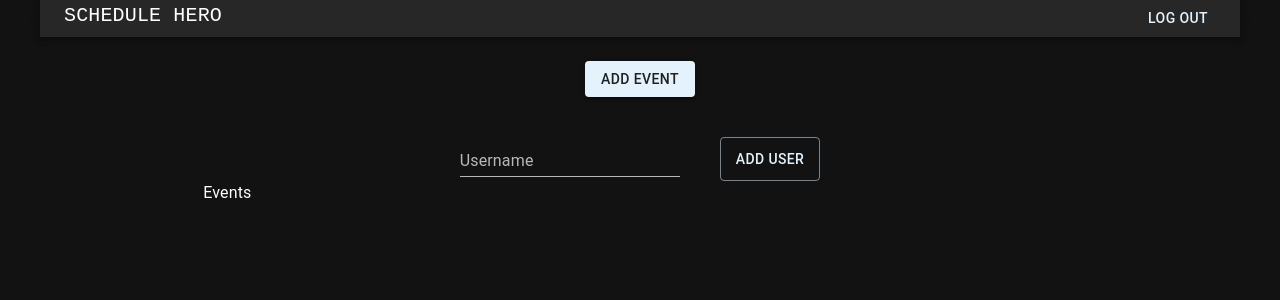
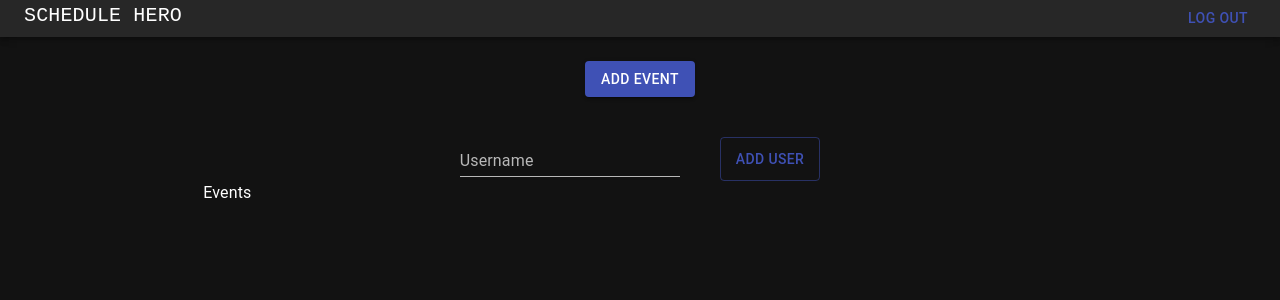
Before and after one commit to Armadillo59/schedule-hero, a React app: page / in a window 1280 px wide. Shown: the top 300 px of the page. Built offline with nearby package versions, Linux system fonts and the light colour scheme.

Commit message:
Change theme, attach app bar outside of main container

```diff
--- a/client/App.jsx
+++ b/client/App.jsx
@@ -1,17 +1,20 @@
-import React from 'react';
+import React, { useState } from 'react';
 import { BrowserRouter, Route, Routes } from "react-router-dom";
 import { CssBaseline, ThemeProvider } from "@mui/material";
 import { theme } from './themes';
 
 import MainContainer from "./components/MainContainer";
 import Login from "./components/Login";
+import HeaderAppBar from "./components/HeaderAppBar";
 
 const App = () => {
+
   return (
 
     <ThemeProvider theme={theme}>
       <CssBaseline enableColorScheme />
         <BrowserRouter>
+          <HeaderAppBar/>
           <Routes>
             <Route path='/' element={<MainContainer />}></Route>
             <Route path='/login' element={<Login />}></Route>
--- a/client/components/HeaderAppBar.jsx
+++ b/client/components/HeaderAppBar.jsx
@@ -1,5 +1,5 @@
-import React from 'react';
-import { useNavigate } from 'react-router-dom';
+import React, { useState } from 'react';
+import { useNavigate, useLocation } from 'react-router-dom';
 
 import AppBar from '@mui/material/AppBar';
 import Container from '@mui/material/Container';
@@ -9,9 +9,17 @@ import Button from '@mui/material/Button';
 
 function HeaderAppBar(props) {
   const navigate = useNavigate();
+  const location = useLocation();
+
+  // Can replace with session once that is implemented
+  const [displayLogOut, setDisplayLogOut] = useState(() => {
+    if (location.pathname === '/') return true;
+    return false;
+  })
 
   function handleLogOut(e) {
     // Probably need to resolve token or session, delete stuff in localStorage when logging out
+    setDisplayLogOut(false);
     navigate('/login');
   }
 
@@ -21,7 +29,7 @@ function HeaderAppBar(props) {
         <Typography variant="h6" fontFamily="monospace" >
           SCHEDULE HERO
         </Typography>
-        <Button variant="text" onClick={handleLogOut}>Log Out</Button>
+        {displayLogOut && <Button variant="text" onClick={handleLogOut}>Log Out</Button>}
       </Container>
     </AppBar>
   )
--- a/client/components/MainContainer.jsx
+++ b/client/components/MainContainer.jsx
@@ -1,6 +1,5 @@
 import React from 'react';
 import EventBoard from './EventBoard';
-import HeaderAppBar from "./HeaderAppBar";
 
 import Box from '@mui/material/Box';
 import Container from '@mui/material/Container';
@@ -9,7 +8,6 @@ import Container from '@mui/material/Container';
 function MainContainer() {
   return (
     <Container disableGutters >
-      <HeaderAppBar />
       <EventBoard />
     </Container>
   );
--- a/client/themes.js
+++ b/client/themes.js
@@ -1,11 +1,10 @@
 import { createTheme } from '@mui/material/styles';
-// import { lightGreen } from '@mui/material/colors';
+import { indigo, pink } from '@mui/material/colors';
 
 export const theme = createTheme({
   palette: {
     mode: 'dark',
-    primary: {
-      main: '#e3f2fd'
-    }
+    primary: indigo,
+    secondary: pink,
   }
 });
```
